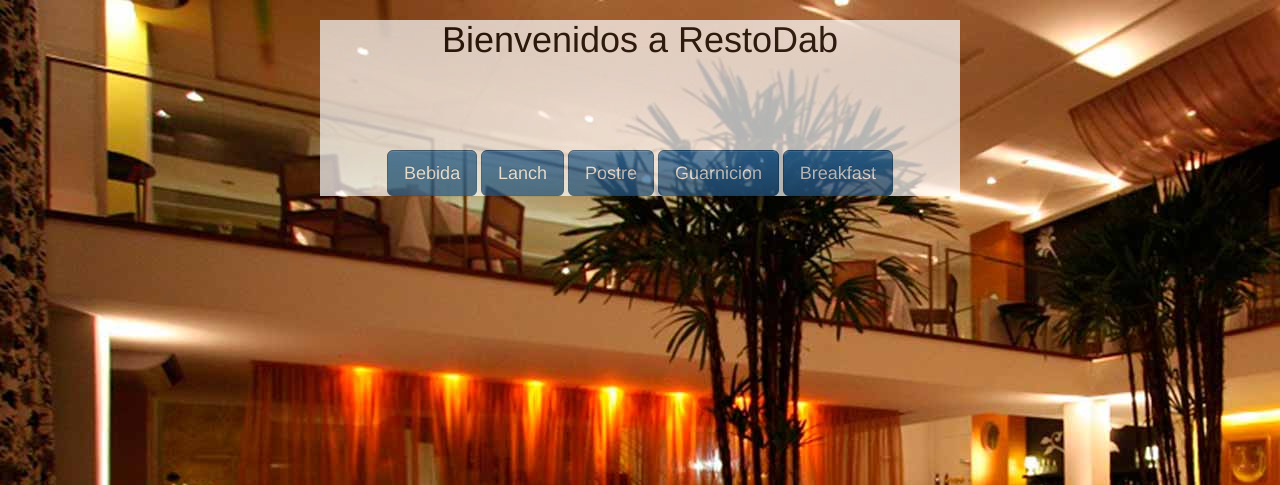
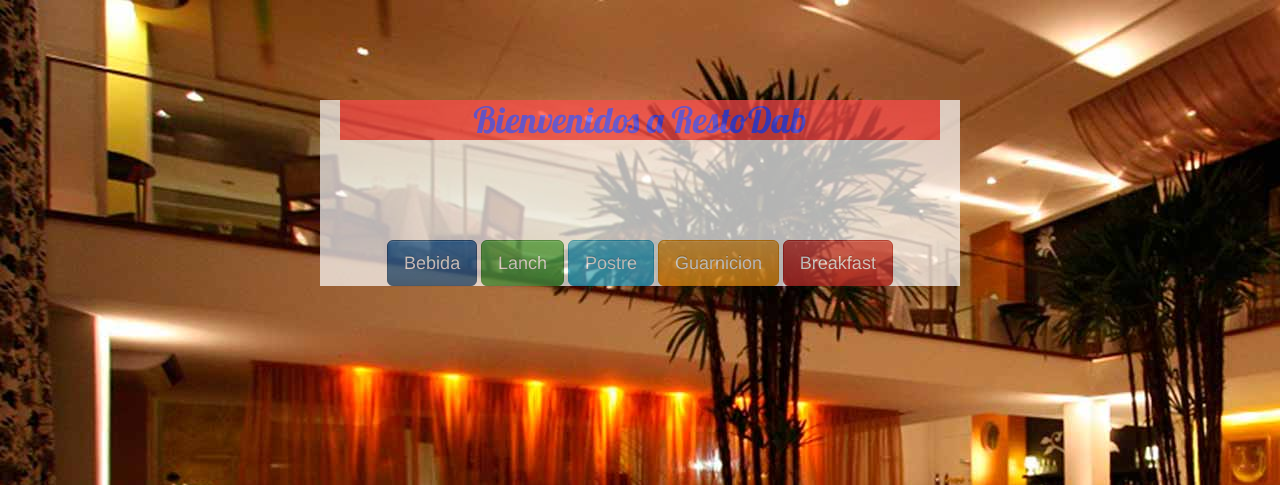
Before and after one commit to LopezUlises/restodab, a Django app: page / in a window 1280 px wide. Shown: the top 485 px of the page. Run offline with Django 3.2, Linux system fonts and the light colour scheme; some libraries are stand-ins or nearby versions.

Commit message:
retoques

```diff
--- a/restodab/static/css/restodab.css
+++ b/restodab/static/css/restodab.css
@@ -6,3 +6,16 @@
    	  width:50%;
 	  margin: 0 auto;
     }
+
+h1 {
+        color: blue;
+        font-family: 'Lobster';
+    }
+
+.header{
+	background-color: red;
+        margin-bottom: 100px;
+        margin-right: 20px;
+	margin-left: 20px;
+        margin-top: 100px;
+}
--- a/restodab/templates/pagbeb.html
+++ b/restodab/templates/pagbeb.html
@@ -24,7 +24,8 @@
             <br>
         </div>
     {% endfor %}
-
+</div>
+<a href="{% url 'restodab.views.post_list' %}"><button type="button" class="btn btn-primary btn-lg">Atras</button></a>
 </BODY>
 
 </HTML>
--- a/restodab/templates/pagbreack.html
+++ b/restodab/templates/pagbreack.html
@@ -24,7 +24,8 @@
             <br>
         </div>
     {% endfor %}
-
+</div>
+<a href="{% url 'restodab.views.post_list' %}"><button type="button" class="btn btn-primary btn-lg">Atras</button></a>
 </BODY>
 
 </HTML>
--- a/restodab/templates/pagguar.html
+++ b/restodab/templates/pagguar.html
@@ -14,7 +14,7 @@
 
 <div class="trans" style="z-index:1;filter:alpha(opacity=50);float:center;-moz-opacity:.50;opacity:.70">
 <div id="header">
-<h1>Guarnicion</h1>
+<h1>Guarnición</h1>
 </div>
 
     {% for guar in guarnicion %}
@@ -24,7 +24,8 @@
             <br>
         </div>
     {% endfor %}
-
+</div>
+<a href="{% url 'restodab.views.post_list' %}"><button type="button" class="btn btn-primary btn-lg">Atras</button></a>
 </BODY>
 
 </HTML>
--- a/restodab/templates/pagina1.html
+++ b/restodab/templates/pagina1.html
@@ -2,10 +2,10 @@
 <HTML>
 
 <HEAD>
-
+    <link href="https://fonts.googleapis.com/css?family=Lobster&subset=latin,latin-ext" rel="stylesheet" type="text/css">
     <link rel="stylesheet" href="//maxcdn.bootstrapcdn.com/bootstrap/3.2.0/css/bootstrap.min.css">
     <link rel="stylesheet" href="//maxcdn.bootstrapcdn.com/bootstrap/3.2.0/css/bootstrap-theme.min.css">
-	<link rel="stylesheet" href="{% static 'css/restodab.css' %}">
+    <link rel="stylesheet" href="{% static 'css/restodab.css' %}">
 
 <meta charset="utf-8">
 <TITLE>Restodab</TITLE>
@@ -15,17 +15,15 @@
 <body background= "/static/img/resto.jpg">
 
 <div class="trans" style="z-index:1;filter:alpha(opacity=50);float:center;-moz-opacity:.50;opacity:.70">
-<div id="header">
+<div class="header" style="z-index:1;filter:alpha(opacity=50);float:center;-moz-opacity:.50;opacity:.70">
 <h1>Bienvenidos a RestoDab</h1>
 </div>
 
-<br><br><br><br>
-
 <a href="{% url 'restodab.views.listar_bebida' %}"><button type="button" class="btn btn-primary btn-lg">Bebida</button></a>
-<a href="{% url 'restodab.views.listar_lanch' %}"><button type="button" class="btn btn-primary btn-lg">Lanch</button></a>
-<a href="{% url 'restodab.views.listar_postre' %}"><button type="button" class="btn btn-primary btn-lg">Postre</button></a>
-<a href="{% url 'restodab.views.listar_guarnicion' %}"><button type="button" class="btn btn-primary btn-lg">Guarnicion</button></a>
-<a href="{% url 'restodab.views.listar_breackfast' %}"><button type="button" class="btn btn-primary btn-lg">Breakfast</button></a>
+<a href="{% url 'restodab.views.listar_lanch' %}"><button type="button" class="btn btn-success btn-lg">Lanch</button></a>
+<a href="{% url 'restodab.views.listar_postre' %}"><button type="button" class="btn btn-info btn-lg">Postre</button></a>
+<a href="{% url 'restodab.views.listar_guarnicion' %}"><button type="button" class="btn btn-warning btn-lg">Guarnicion</button></a>
+<a href="{% url 'restodab.views.listar_breackfast' %}"><button type="button" class="btn btn-danger btn-lg">Breakfast</button></a>
 
 </div>
 
--- a/restodab/templates/paglan.html
+++ b/restodab/templates/paglan.html
@@ -24,7 +24,8 @@
             <br>
         </div>
     {% endfor %}
-
+</div>
+<a href="{% url 'restodab.views.post_list' %}"><button type="button" class="btn btn-primary btn-lg">Atras</button></a>
 </BODY>
 
 </HTML>
```
Also changed, not shown: restodab/templates/pagpostre.html (+4 -3 lines), db.sqlite3.
